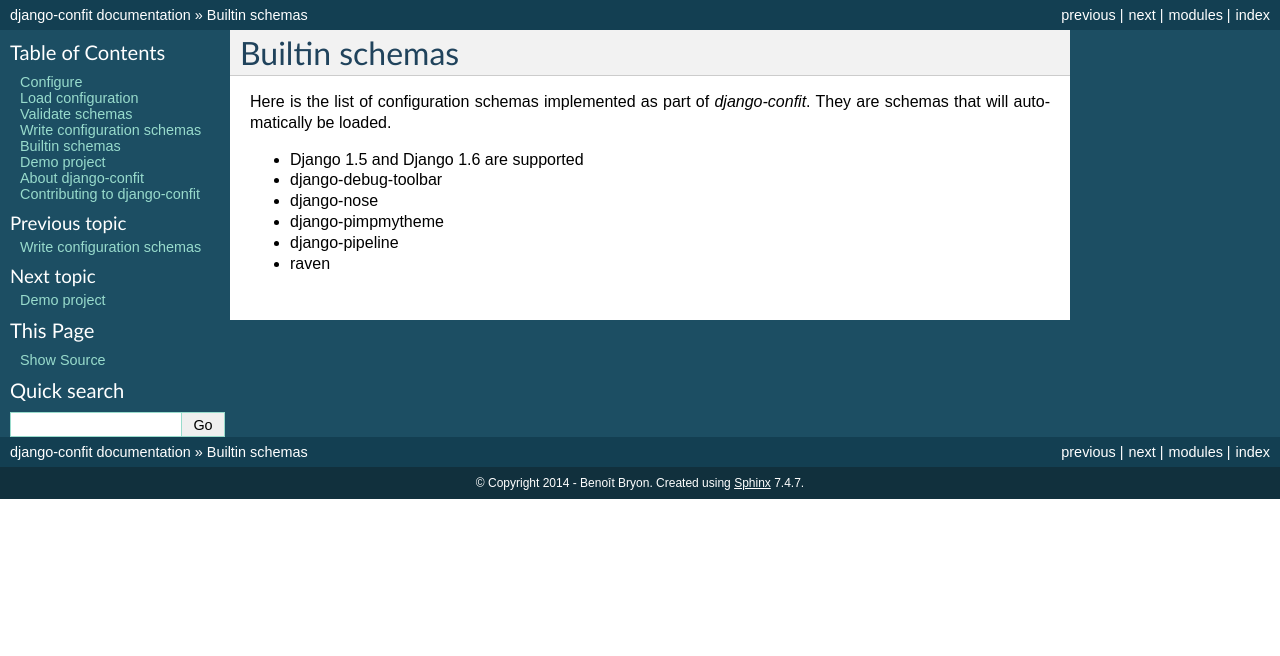
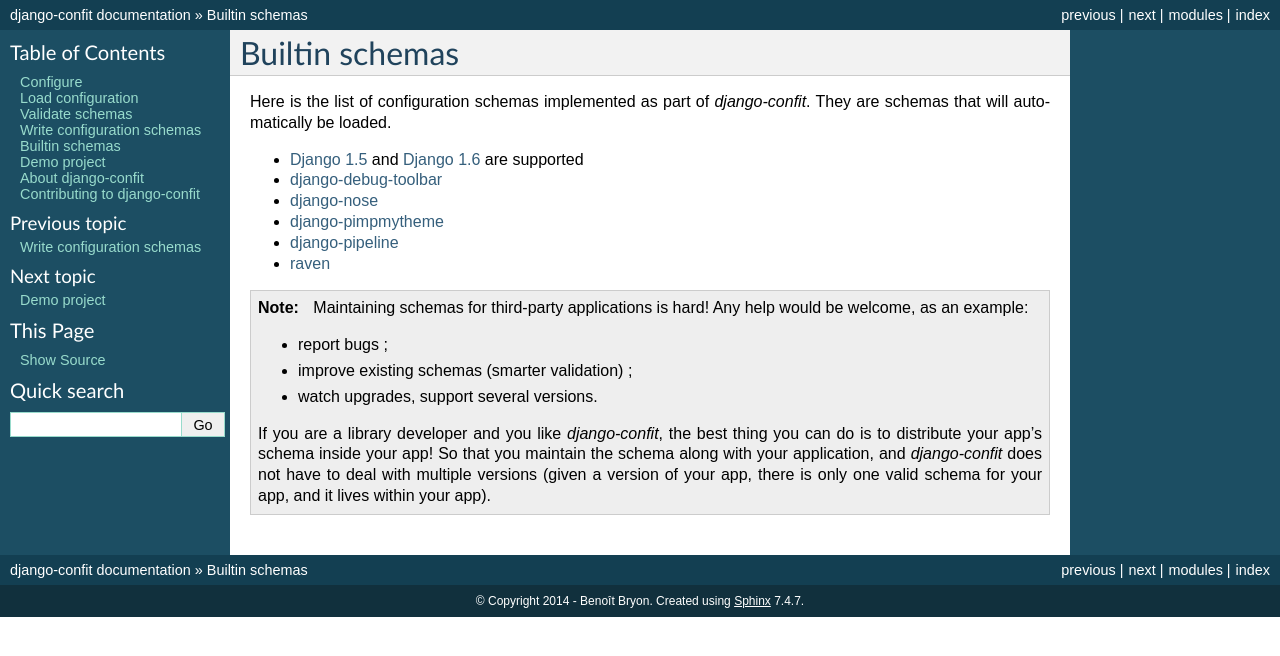
Before and after one commit to benoitbryon/django-confit, a Sphinx documentation site: the page built from docs/third-party.txt, in a window 1280 px wide. Shown: the top 656 px of the page. Built offline with Sphinx 7.4.7, drawn with Linux system fonts in a browser that asks for light colours; the version number could not be read and is left out.

Commit message:
Refs #16 - Added links in docs/third-party.

```diff
--- a/docs/third-party.txt
+++ b/docs/third-party.txt
@@ -5,9 +5,32 @@
 Here is the list of configuration schemas implemented as part of
 `django-confit`. They are schemas that will automatically be loaded.
 
-* Django 1.5 and Django 1.6 are supported
-* django-debug-toolbar
-* django-nose
-* django-pimpmytheme
-* django-pipeline
-* raven
+* `Django 1.5`_ and `Django 1.6`_ are supported
+* `django-debug-toolbar`_
+* `django-nose`_
+* `django-pimpmytheme`_
+* `django-pipeline`_
+* `raven`_
+
+.. note::
+
+   Maintaining schemas for third-party applications is hard! Any help would be
+   welcome, as an example:
+
+   * report bugs ;
+   * improve existing schemas (smarter validation) ;
+   * watch upgrades, support several versions.
+
+   If you are a library developer and you like `django-confit`, the best thing
+   you can do is to distribute your app's schema inside your app! So that
+   you maintain the schema along with your application, and `django-confit`
+   does not have to deal with multiple versions (given a version of your app,
+   there is only one valid schema for your app, and it lives within your app).
+
+.. _`Django 1.5`: https://docs.djangoproject.com/en/1.5/ref/settings/
+.. _`Django 1.6`: https://docs.djangoproject.com/en/1.6/ref/settings/
+.. _`django-debug-toolbar`: http://django-debug-toolbar.readthedocs.org/en/latest/configuration.html
+.. _`django-nose`: https://pypi.python.org/pypi/django-nose/
+.. _`django-pimpmytheme`: https://pypi.python.org/pypi/django-pimpmytheme/
+.. _`django-pipeline`: http://django-pipeline.readthedocs.org/en/latest/configuration.html
+.. _`raven`: http://raven.readthedocs.org/en/latest/config/django.html
```
